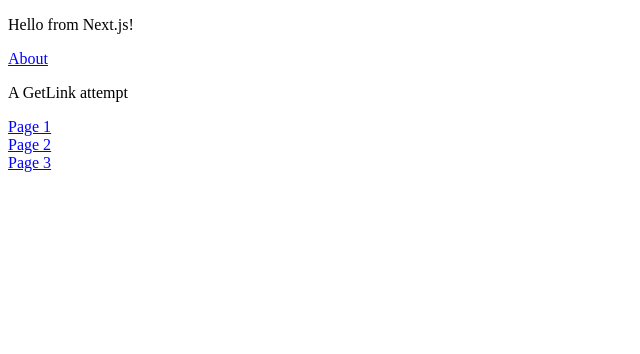
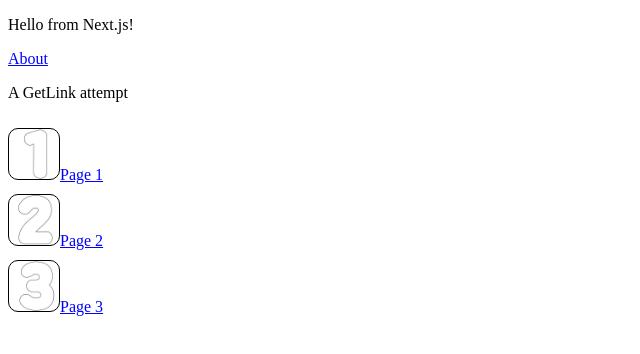
Before and after one commit to mpstaton/next-server-side, a Next.js app: page / in a window 1280 px wide. Shown: the top 354 px of the page, without its empty margins (0-640 px from the left). Built offline with nearby package versions, Linux system fonts and the light colour scheme.

Commit message:
added images with CSS classes, name passed in through props

```diff
--- a/SharedComponents/DynamicRouter.js
+++ b/SharedComponents/DynamicRouter.js
@@ -9,6 +9,7 @@
 function GetLink(props) {
     return (
         <div>
+            <div className={props.Class}></div>
             <Link href={`/SecondPage?content=${props.title}`}
                   as={props.Disp}>
                 <a>{props.title}</a>
--- a/package.json
+++ b/package.json
@@ -23,6 +23,7 @@
   "homepage": "https://github.com/mpstaton/next-server-side#readme",
   "dependencies": {
     "@zeit/next-css": "^1.0.1",
+    "axios": "^0.20.0",
     "next": "^9.5.3",
     "react": "^16.13.1",
     "react-dom": "^16.13.1"
--- a/pages/index.js
+++ b/pages/index.js
@@ -12,9 +12,15 @@
             </Link>
 
             <p>A GetLink attempt</p>
-            <GetLink title='Page 1' Disp='page-1'></GetLink>
-            <GetLink title='Page 2' Disp='page-2'></GetLink>
-            <GetLink title='Page 3' Disp='page-3'></GetLink>
+            <GetLink title='Page 1'
+                Disp='page-1'
+                Class="img p1"></GetLink>
+            <GetLink title='Page 2'
+                Disp='page-2'
+                Class="img p2"></GetLink>
+            <GetLink title='Page 3'
+                Disp='page-3'
+                Class="img p3"></GetLink>
         </div>
     );
 }
```
Also changed, not shown: 1 other file (tests, documents, lock files or other folders).
